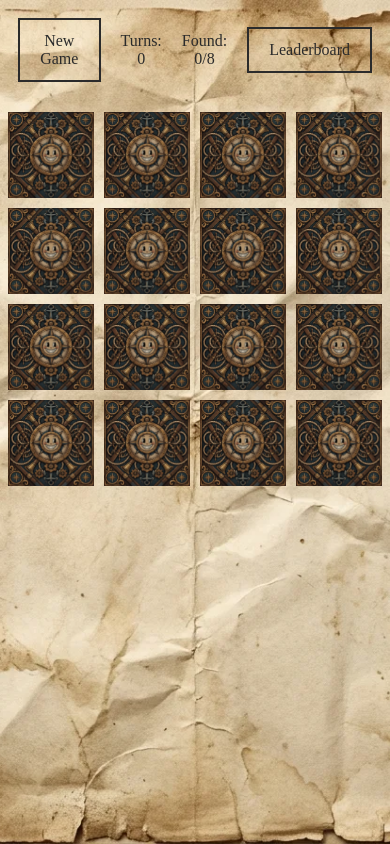
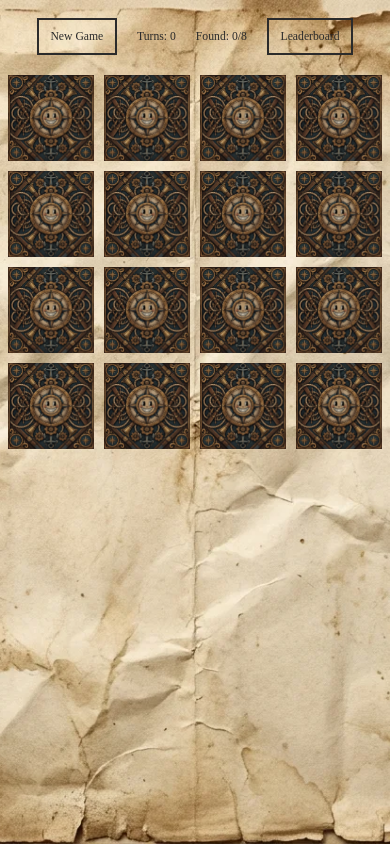
Before and after one commit to andrewfroze/memory-game, a website built with Vite: page index.html in a window 390 px wide. Built offline with nearby package versions, Linux system fonts and the light colour scheme; a web font is replaced by a local one.

Commit message:
fix: fix layout on mobile screen

```diff
--- a/src/styles/header.scss
+++ b/src/styles/header.scss
@@ -7,9 +7,10 @@ header {
   padding: 10px;
   align-self: center;
   text-align: center;
+  font-size: clamp(10px, 3vw, 20px);
 
   button {
-    padding: 12px 20px;
+    padding: 10px clamp(5px, 3vw, 20px);
     font: inherit;
     color: var(--theme-text-color);
     background: transparent;
--- a/src/styles/main.scss
+++ b/src/styles/main.scss
@@ -24,7 +24,7 @@ body {
   overflow: hidden;
   display: flex;
   flex-direction: column;
-  gap: 20px;
+  gap: 10px;
 
   color: var(--theme-primary-color);
   font-family: var(--theme-font-primary);
```
